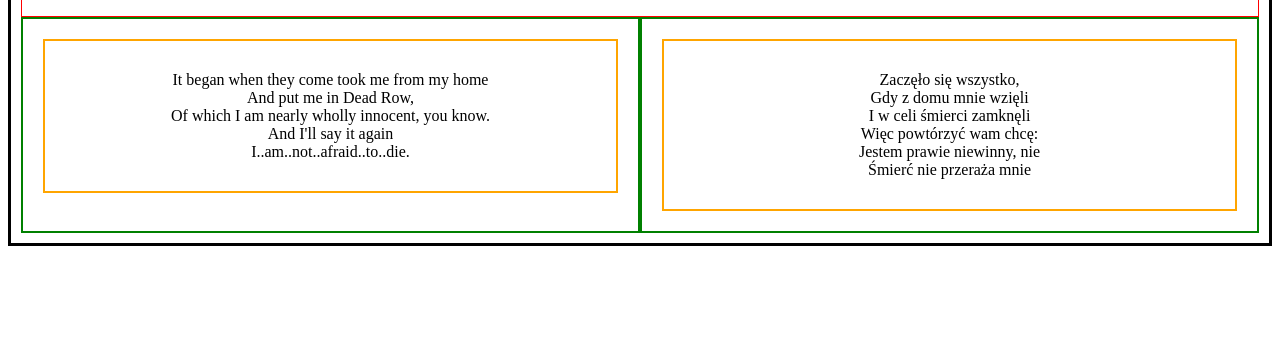
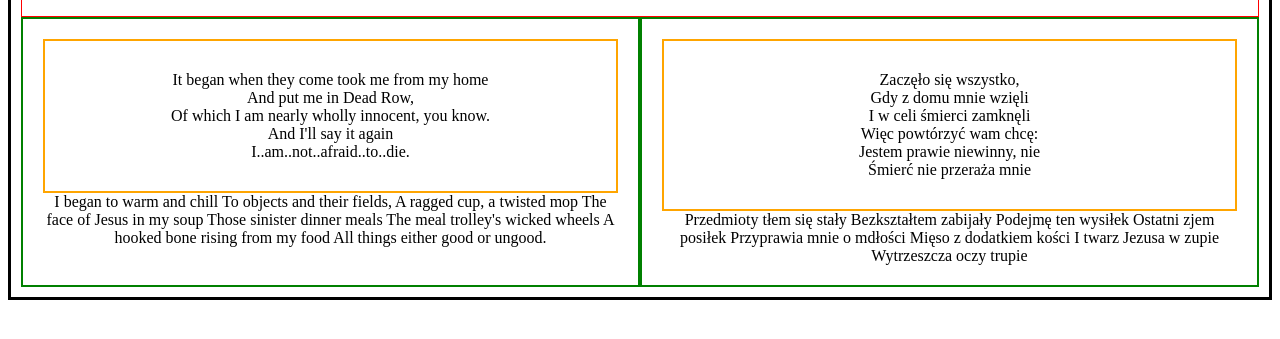
Before and after one commit to adriannadyga/learning-git-2, a plain HTML site: page index.html in a window 1280 px wide. Shown: the part 127-466 px from the top of the page. Drawn offline with Linux system fonts and the light colour scheme.

Commit message:
Add html second verse

```diff
--- a/index.html
+++ b/index.html
@@ -19,6 +19,17 @@
                     And I'll say it again<br>
                     I..am..not..afraid..to..die.<br>
                 </div>
+                <div class="second-verse">
+                    I began to warm and chill
+                    To objects and their fields,
+                    A ragged cup, a twisted mop
+                    The face of Jesus in my soup
+                    Those sinister dinner meals
+                    The meal trolley's wicked wheels
+                    A hooked bone rising from my food
+                    All things either good or ungood.
+                </div>
+
             </div>
                 <div class="polish">
                     <div class="first-verse">
@@ -29,6 +40,16 @@
                         Jestem prawie niewinny, nie<br>
                         Śmierć nie przeraża mnie<br>
                     </div>
+                    <div class="second-verse">
+                        Przedmioty tłem się stały
+                        Bezkształtem zabijały
+                        Podejmę ten wysiłek
+                        Ostatni zjem posiłek
+                        Przyprawia mnie o mdłości
+                        Mięso z dodatkiem kości
+                        I twarz Jezusa w zupie
+                        Wytrzeszcza oczy trupie
+                    </div>
                 </div>
         </div>
     </body>
```
